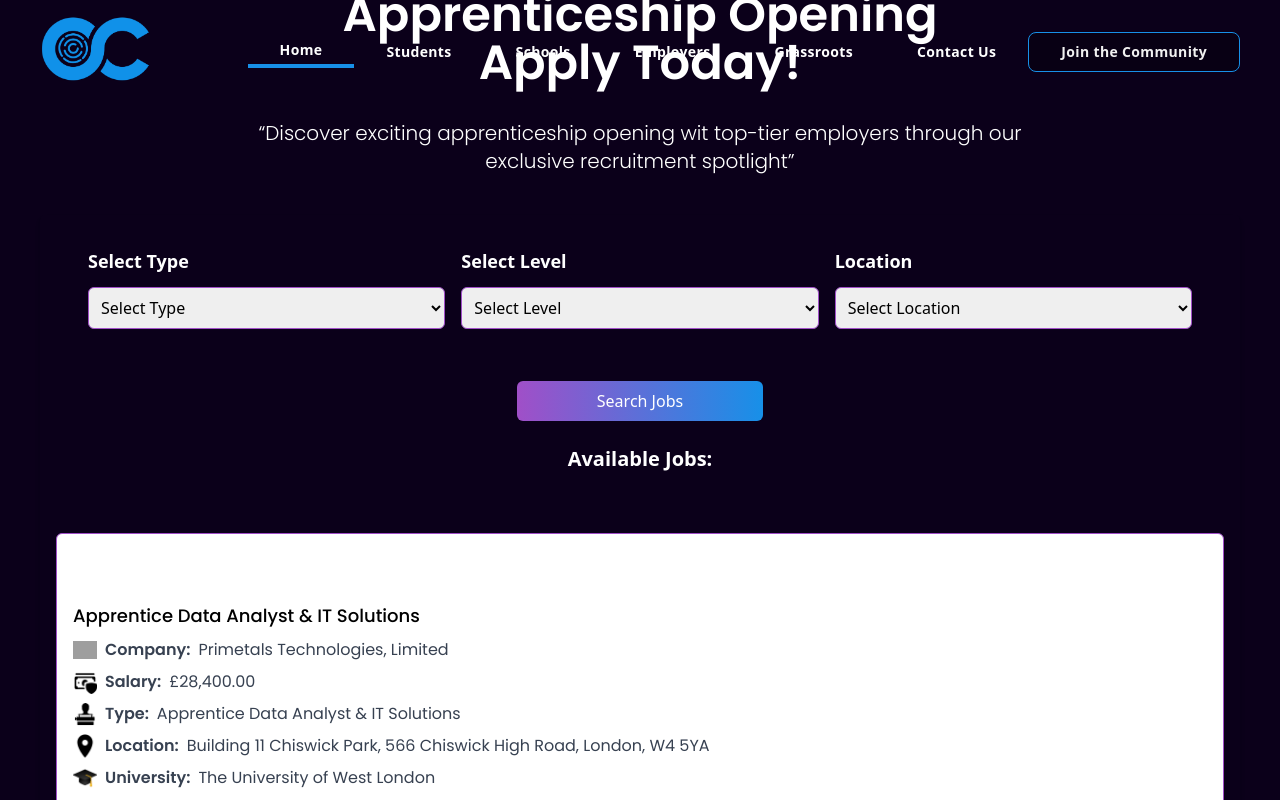
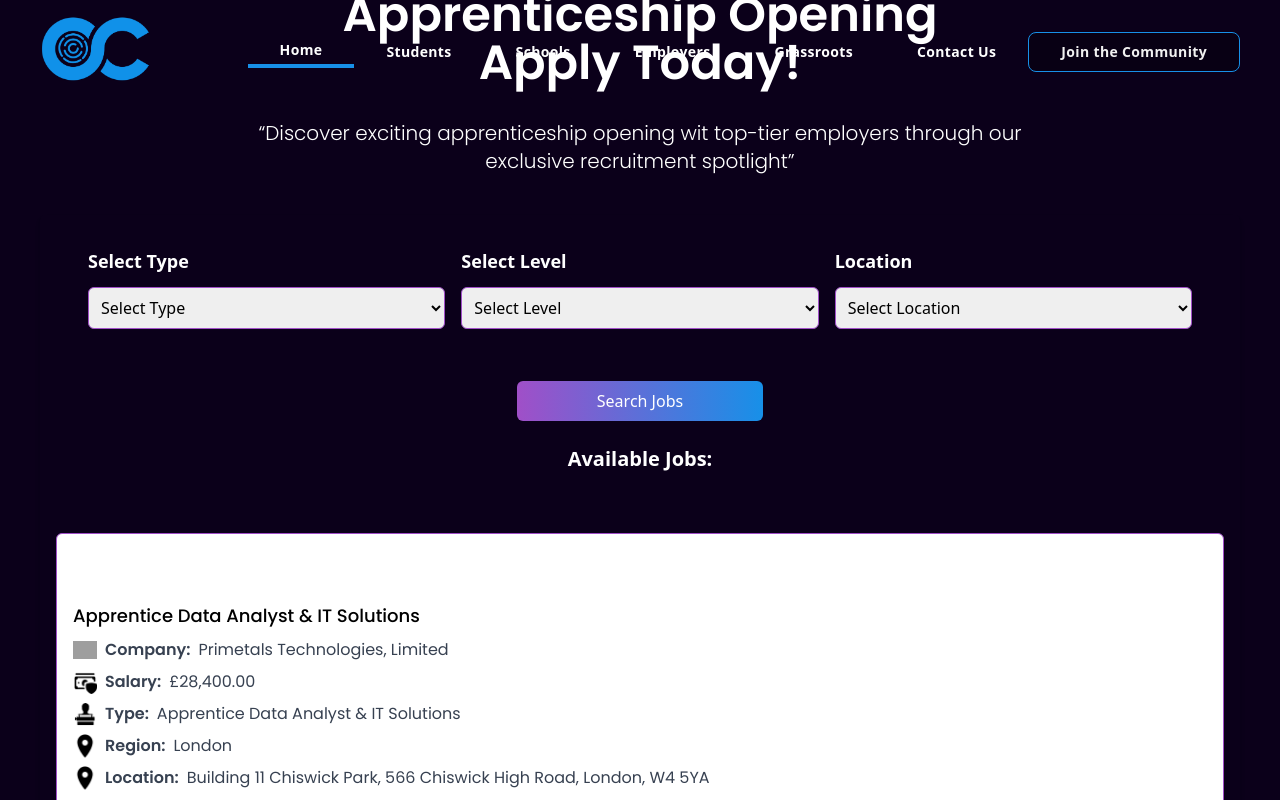
Before and after one commit to GhazanfarGw/outercircle, a React (Create React App) app: page / in a window 1280 px wide. Both pictures are taken after a click on the button "Search Jobs". Shown: the part 2520-3320 px from the top of the page. Built offline with nearby package versions, Linux system fonts and the light colour scheme; grey boxes are pictures that could not be loaded.

Commit message:
Update JobSearchBar.jsx

```diff
--- a/src/home/JobSearchBar.jsx
+++ b/src/home/JobSearchBar.jsx
@@ -918,7 +918,7 @@ const JobSearchBar = () => {
           company: 'Morson Group Limited',
           salary: '£18,000.00',
           type: 'Advanced Apprenticeship',
-          region: 'North West England',
+          region: 'North West',
           location: 'Adamson House, Centenary Way, Eccles, M50 1RD',
           university: 'Salford City College',
           qualification: 'Assistant Accountant Level 3 (A level)',
@@ -934,7 +934,7 @@ const JobSearchBar = () => {
           company: 'Greenergy International Limited',
           salary: '£18,500.00',
           type: 'Advanced Apprenticeship',
-          region: 'North West England',
+          region: 'North West',
           location: 'Towers Business Park, Manchester, M20 2LY',
           university: 'The Apprentice Academy Limited',
           qualification: 'Assistant Accountant Level 3 (A level)',
@@ -950,7 +950,7 @@ const JobSearchBar = () => {
           company: 'Oxfordshire County Council',
           salary: '£22,366.00',
           type: 'Advanced Apprenticeship',
-          region: 'South East England',
+          region: 'South East',
           location: 'The Oxford Register Office, 1 Tidmarsh Lane, Oxford, OX1 1NS',
           university: 'Abingdon and Witney College',
           qualification: 'Business Administrator Level 3 (A level)',
@@ -966,7 +966,7 @@ const JobSearchBar = () => {
           company: 'City of London Corporation',
           salary: '£24,470.00',
           type: 'Advanced Apprenticeship',
-          region: 'London (City of London)',
+          region: 'London',
           location: 'Guildhall, Gresham Street, EC2P 2EJ',
           university: 'Common Council of the City of London',
           qualification: 'Business Administrator Level 3 (A level)',
@@ -1088,7 +1088,7 @@ const JobSearchBar = () => {
             <option value="Yorkshire">Yorkshire</option>
             <option value="West Midlands">West Midlands</option>
             <option value="East Midlands">East Midlands</option>
-            <option value="South East">South East</option>
+            <option value="South East">South East England</option>
             <option value="East of England">East of England</option>
           </select>
         </div>
@@ -1124,6 +1124,11 @@ const JobSearchBar = () => {
                       <img className='md:w-6 w-5' src='./application_icons/icons8-type-100.png'/>
                       <p className="text-gray-700 font-semibold md:pt-0 pt-2 md:text-base text-xs">Type:
                         <span className='ml-2 font-normal'>{job.title}</span></p>
+                    </div>
+                    <div className='flex items-center gap-2 pt-2'>
+                      <img className='md:w-6 w-5' src='./application_icons/icons8-location-100.png'/>
+                      <p className="text-gray-700 font-semibold md:pt-0 pt-2 md:text-base text-xs">Region:
+                        <span className='ml-2 font-normal'>{job.region}</span></p>
                     </div>
                     <div className='flex items-center gap-2 pt-2'>
                       <img className='md:w-6 w-5' src='./application_icons/icons8-location-100.png'/>
```
